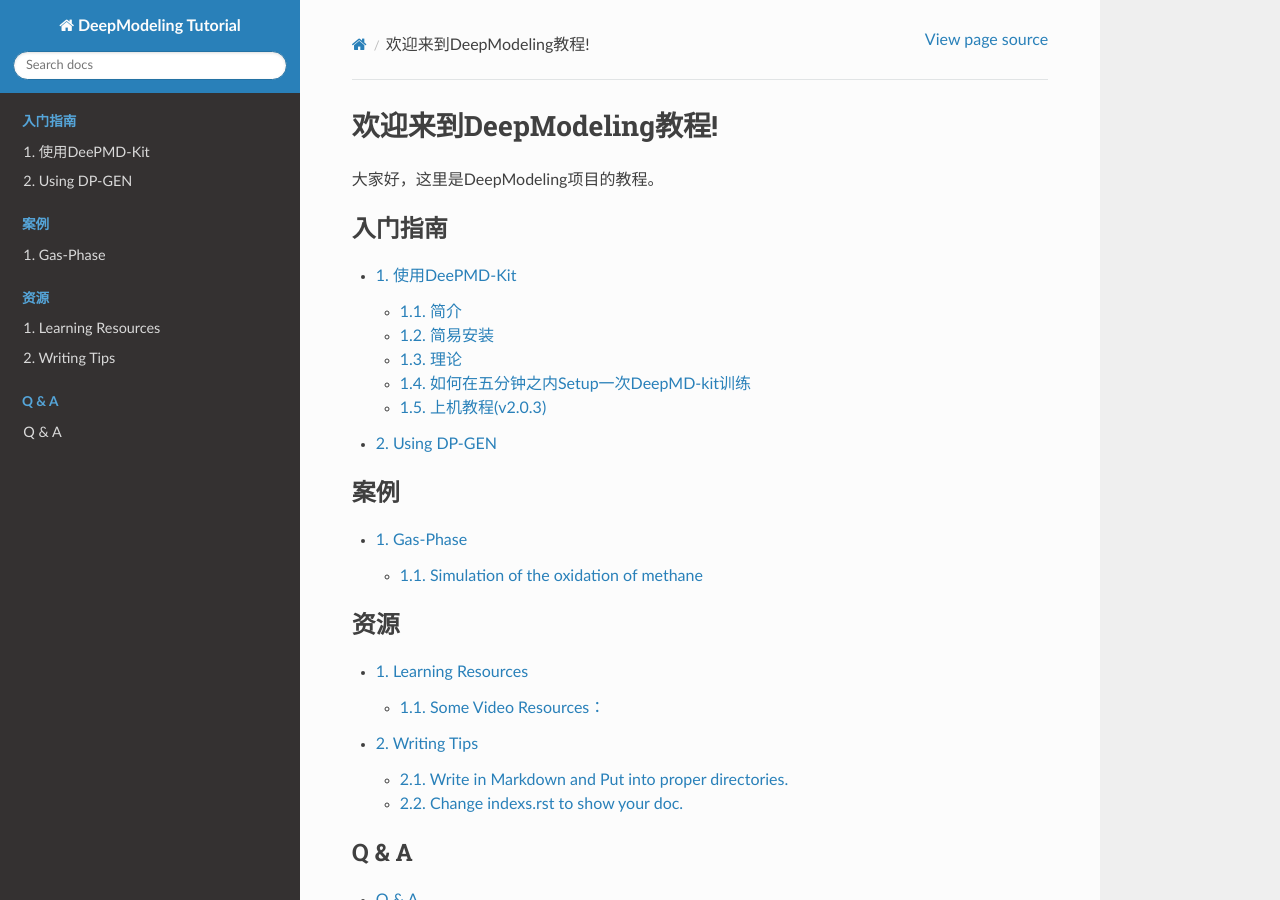
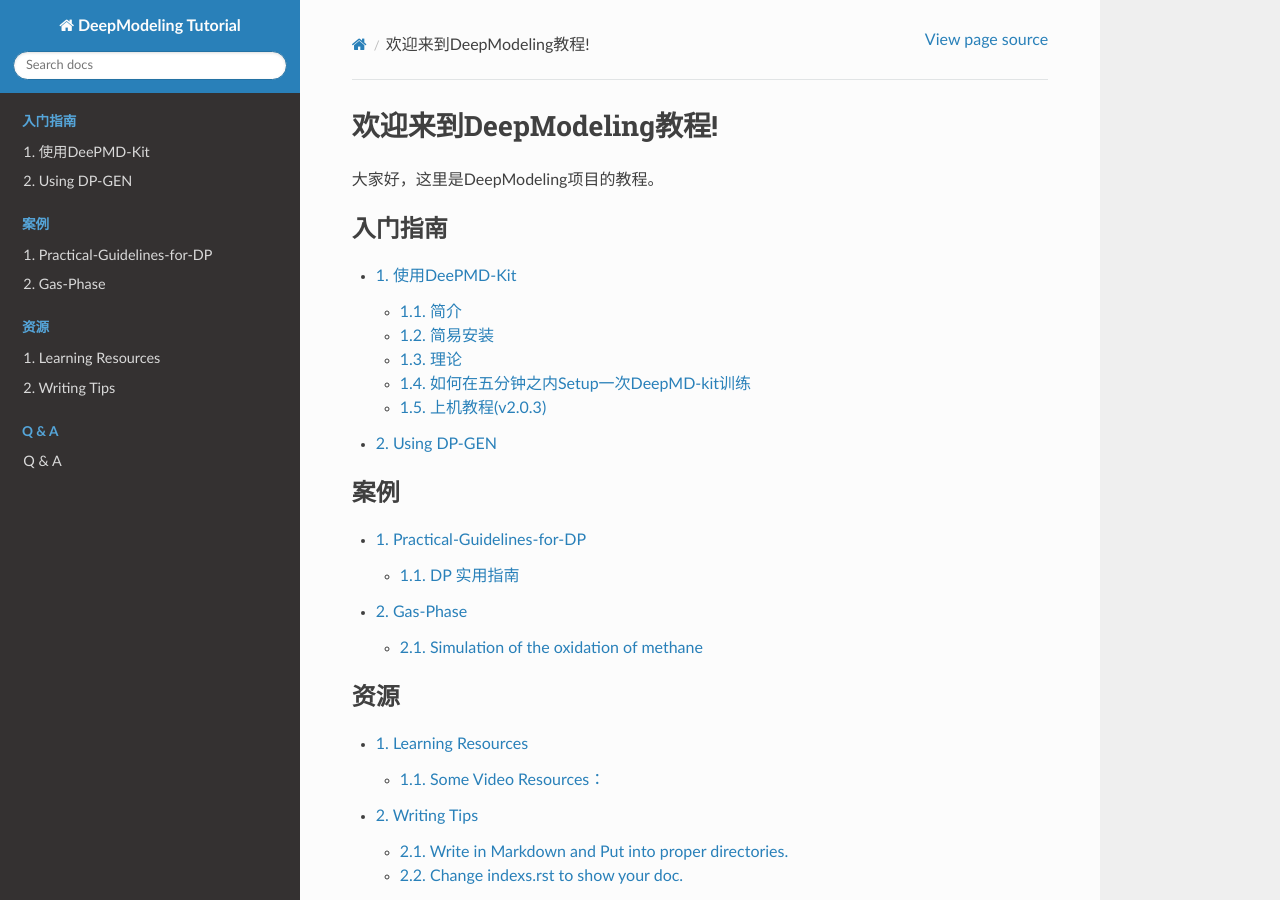
Before and after one commit to deepmodeling/tutorials-cn, a Sphinx documentation site: the page built from source/index.rst, in a window 1280 px wide and 900 px high. Built offline with Sphinx 7.4.7 and the Read the Docs theme 2.0.0, drawn with Linux system fonts in a browser that asks for light colours; some of the changed lines change nothing that is shown.

Commit message:
添加 DP 实用指南 到 Casestudies

```diff
--- /dev/null
+++ b/source/CaseStudies/Practical-Guidelines-for-DP/Practical-Guidelines-for-DP.md
@@ -0,0 +1,88 @@
+# DP 实用指南
+在开始一个新的 Deep Potential (DP) 项目之前，建议大家（尤其是新手）先阅读以下内容，以了解我们可以使用哪些工具、我们可能会遇到哪些问题和困难，以及我们如何顺利推进一个新的DP项目。本文的撰写重点是“**局域构型空间**”，这对于在处理DP项目时思考、分析和解决问题非常有用。本文分为三个主要部分:
+1. “了解你的工具箱” ：从局域构型空间的视角，简要介绍了DP方法以及DP-GEN（Deep Potential GENerator）和DP Library（Deep Potential Library）。
+2. “了解系统的物理性质” ：简单讨论了如何根据研究对象的属性设置参数，这可能对新手有所帮助。
+3. “了解问题的边界”：探讨如何以最有效的方式生成满足我们要求的DP模型，或者我们如何将项目切割成碎片并使项目更易于实施。
+
+---
+## 了解你的工具箱
+了解你的工具箱意味着你不仅需要知道工具箱里有什么，这些工具可以用来做什么，还知道这种工具的局限性以及使用这些工具时可能会发生什么样的风险。
+### DP
+深度势能 (DP) 是一种通过深度神经网络拟合原子间相互作用势（也叫势能面，potential energy surface, PES）的方法。训练数据集通常是由基于密度泛函理论（density functional theory, DFT）的方法计算获得。 相关软件是[DeePMD-kit](https://github.com/deepmodeling/deepmd-kit)。DP方法通用性高、准确性高、计算效率高且并行效率高，是最受欢迎的机器学习势之一。
+![DP](https://dp-public.oss-cn-beijing.aliyuncs.com/community-tutorial/DP.png)
+&emsp; 与其他机器学习势类似，DP的核心思想是系统的总能量可以划分为单个原子的势能之和，$E=∑_{i=0}^{n}E_i$, 其中每个原子的势能 $E_i$ 取决于它的局域原子构型。每个原子都由一个DP深度神经网络模型来描述 $E_i$。DP 模型由两组神经网络组成。第一组是嵌入网络，被设计为满足基本的不变性（置换、平移、旋转）要求，并将原子的局域环境编码为描述符。第二个是拟合网络，它将嵌入网络的输出映射到 $E_i$.
+![DP_Illustration](https://dp-public.oss-cn-beijing.aliyuncs.com/community-tutorial/DP_Illustration.png)
+#### 构型空间
+局域构型空间包括空间构型和化学构型。对于空间构型，以碳为例，可以结晶成石墨或金刚石。在石墨中，每个碳原子通过$\rm{sp}^2$键与其他三个碳原子相连 ，形成平面结构。在金刚石中, 每个碳原子通过 $\rm{sp}^3$ 键与其他四个碳相连。此外，碳还可以形成许多其他结构， 例如无定形结构，富勒烯等。除了局部原子结构的这些明显差异外，原子相对平衡位置的偏离也属于空间构型。对于化学构型，我们以理想的BCC晶格为例。在最简单的情况下，所有晶格位置都被同一个原子占据，例如Ti。另一种情况是四角被Ti占据，内中心被Al占据，是B2结构的有序TiAl化合物。因此，Ti周围的局域化学环境发生了变化。在更复杂的情况下，所有位点可能被不同的原子随机占据，例如高熵合金，可能导致巨大的化学构型空间。需要强调的是，这种划分为了便于理解做的概念性划分。实际上，空间构型和化学构型是耦合在一起的，不能明确分离开。
+
+![Configuration](https://dp-public.oss-cn-beijing.aliyuncs.com/community-tutorial/Configuration.png)
+#### 采样方法
+综上所述，在开发新的DP模型时"**我们所需要做的就是尽可能覆盖足够的局域构型空间**"。这里介绍实践中常用的局域构型空间采样方法。粗略地，这些方法可以分为四类：手动设计、MD+MC模拟、结构搜索和增强采样。
+- 手动设计
+  尽管可以使用多种多样的方法来辅助采样，但手动设计仍然是最重要的采样方法之一，尤其是对于缺陷结构的采样。例如，间隙、空位、层错、位错、表面、晶界的初始结构几乎总是需要人为构建。在其他一些情况下，初始结构也需要由专家构建，例如不同材料之间的相界面、吸附结构等。
+ - MD+MC模拟
+  MD和MC模拟是对局域构型空间进行采样的有效方法，也是最易实现的方法。例如，原子在固体中围绕平衡位置附近的振动（MD），液体中的局域环境的变化（MD），在固溶体中交换相似原子（MD+MC）等。MD/MC 模拟可以覆盖的构型空间取决于模拟的温度和时间。在实践中，也可以采用其他加速MD方法来更有效地辅助采样。
+- 结构搜索
+  结构搜索方法，例如[CALYPSO](http://www.calypso.cn/)，[USPEX](https://uspex-team.org/en)，有助于探索具有强方向键的材料的合理结构，(例如大多数陶瓷，以及一些其他无机非金属材料碳、硼、磷等) 或高压下的未知结构。在这种情况下，手动构建和MD+MC遍历能力不足。由于我们需要覆盖足够的构型空间，因此在结构搜索过程中，不仅需要收集稳态结构来丰富我们的数据集，还需要那些能量不是很高的亚稳态结构。
+-增强采样
+  增强采样是一种对稀有事件进行采样的有效方法，通常用于对PES周围的鞍点进行采样。在一个系统中，构型被采样的概率是 $p \propto exp(-U/k_BT)$。因此，高能态，例如相变中间态、反应的过渡态，很难通过MD模拟进行采样。在增强采样方法中，通常会添加偏置势以使PES变平，从而增强高能态被访问的概率。
+
+
+
+![Sampling_methods](https://dp-public.oss-cn-beijing.aliyuncs.com/community-tutorial/Sampling_methods.png)
+#### 局限性和风险
+由于机器学习模型有较好的表示和拟合能力，机器学习势比传统经验势更精确。但是，硬币总有正反面。几乎所有机器学习都有一个典型的缺点，即样本分布外的外推能力低。如下图所示，该模型在数据集覆盖的区域拟合得非常好，而在数据集未覆盖的区域预测了完全错误的结果。在这个例子中，由于靠近原子核区域缺乏排斥力，两个原子可能会非物理地结合在一起。通常，在采样期间，彼此靠得非常近的原子对是不在数据集中的。为了避免这种非物理结合，可以在这个区域人为地设计一些排斥势，或者在数据集中添加双原子构型，让模型自己学习近核排斥。
+![Risks](https://dp-public.oss-cn-beijing.aliyuncs.com/community-tutorial/Risks.png)
+&emsp;这只是一个简单的例子来说明如果训练数据集在局域构型空间上的覆盖率很差，模拟中可能发生的非物理现象的风险。这里说明机器学习势的这种风险，并不是鼓励人们在训练DP模型时覆盖所有构型空间。相反，在“了解问题的边界”一节中，我们鼓励大家对研究问题所在的构型空间区域进行采样。这意味着训练一个对所研究问题足够准确的DP模型即可。理论上讲，在某些情况下，构型空间可能会太大而无法完全采样。所以, “**训练一个全局可用的稳定DP模型并不是一件容易的事**”。
+
+### DP-GEN
+DP-GEN是“Deep Potential GENerator”的缩写，是在同步学习框架下设计的DP模型自动生成器。在DP-GEN中，数据集的增加和DP模型的改进是同时进行的。[DP-GEN](https://github.com/deepmodeling/dpgen)软件可以自动管理整个流程，包括准备作业脚本 (例如训练模型，探索构型空间、检查现有模型在构型空间的准确性并筛选出准确性不足的候选构型，以及通过DFT计算给候选构型打标签), 将作业提交到云计算或其他高性能计算集群上, 并监控工作状态。下图显示了一个典型的DP-GEN自动迭代流程，包括三个典型的过程：
+1. 训练一组DP模型（通常是四个），这些模型将被用来探索构型空间并检查探索的构型是否能够被准确预测。
+2. 采用其中一个DP模型探索构型空间，并通过比较不同DP模型之间的预测偏差来检查每个构型的预测精度。
+3. 选择一些预测精度较低的构型作为候选构型，并通过DFT计算给候选构型打标签。
+
+最初，需要提供一个包含数百至数千个DFT计算获得的数据集（初始数据集），之后便可以启动并连续运行DP-GEN的自动迭代流程。初始数据集可以由DP-GEN软件生成 (例如通过使用"init_bulk", "init_surf"模块,或者"autotest" 模块), 也可以自己生成。在DP-GEN迭代过程中，数据集对构型空间的覆盖范围是有限的，尤其是在前几轮迭代中。正如在“局限性和风险”一节中所讲，在此时数据集上训练的DP模型能力也是受限的。当构型在已探索区域内时，模型能够准确预测该构型；当构型稍微超出已探索区域的边界时，预测结果准确性不足；当构型远离已探索区域时，预测则是错误的。此外，当使用DP模型探索构型空间时（例如通过MD），当构型远离已探索区域时，可能会出现非物理构型。为了避免选择非物理构型，只选择已探索区域边界附近的那些构型作为候选。因此，选择候选构型时需要设置预测偏差的上下限。在实践过程中，如果存在可用的经验势，则可以使用经验势来进行采样，这将更加稳健，并且可以避免出现非物理构型。在这种情况下，可以将预测偏差的上限设置为一个较大的值。通过改变采样方法或采样参数，探索区域的边界随着迭代而扩展，例如增加MD温度和模拟时间。
+![DP-GEN](https://dp-public.oss-cn-beijing.aliyuncs.com/community-tutorial/DP_GEN.png)
+
+### DP Library
+DFT方法计算量大且非常耗时。因此，我们建立了[DP library](https://dplibrary.deepmd.net/)共享DFT计算源数据，以避免由于重复计算造成的浪费，并鼓励大家贡献自己的DFT源数据，丰富数据集，并不断改进DP模型。有了这个基础设施，对构型空间不同区域的采样可以由不同的研究人员贡献，如下图所示。当数据集更加丰富时，可以自动重新训练和改进DP模型。最后，在[DP library](https://dplibrary.deepmd.net/)上会得到许多DP模型。这些模型适用于大多数问题，以便研究人员可以将精力集中于应用DP模型解决实际问题，而不是耗费在构建DP模型中。当我们需要一个DP模型时，可以按照以下步骤检查应该做什么：
+1. 检查是否存在训练好的模型，直接从[DP library](https://dplibrary.deepmd.net/)下载模型
+2. 如果不存在，检查是否[DP library](https://dplibrary.deepmd.net/)上是否存在可用的DFT数据集，自己添加一些数据并训练一个模型
+3. 如果既没有训练好的模型也没有任何有价值的数据，则从头开始生成数据并从头开始训练模型
+5. 如果你愿意，将DFT源数据和模型贡献给[DP library](https://dplibrary.deepmd.net/)，以方便更多人使用你的数据或者模型。
+
+![DP_LIB](https://dp-public.oss-cn-beijing.aliyuncs.com/community-tutorial/DP_LIB.png)
+
+## 了解系统的物理性质
+当实施一个DP项目时，有许多参数需要确定。例如：生成初始数据集时，形变量和位移量；利用分子动力学采集构型空间时，温度、压强和模拟步数等。虽然可以从其他地方复制一些脚本并且在不怎么修改参数的情况下运行DP-GEN，但在实践中这并不是一个好办法。我们需要了解研究体系的物理性质以便帮助设计各种参数，获得更优的实践经验。
+&emsp; 局域构型空间的势能面形状取决于与之相关的键合强度。下图显示了化学键强度图谱。与弱化学键的相关的构型空间对应的局部势能面形状是相对平缓的，而与强化学键相关的构型空间对应的局部势能面形状是尖锐的。
+![bond_nature](https://dp-public.oss-cn-beijing.aliyuncs.com/community-tutorial/bond_nature.png)
+1.尖锐区域：势能面中的深谷
+-单个分子的振动
+-固体中原子的振动
+2.平缓区域：势能面中的浅坑
+-液体中原子或分子的运动
+-固溶体
+3.势垒区域：
+-相变路径中间态
+-反应的过渡态
+以液体分子为例。分子内的化学键对应一个尖锐的势能面，对应于构型空间中原子在平衡位置附近的振动。振动的特征时间非常短(~fs)，因此在短时间MD模拟中，对构型空间的采样可能就比较充分了。相比之下，分子间化学键对应一个平缓的势能面，在构型空间中体积较大。分子间相互移动的特征时间较大（-ps），因此构型空间中的充分采样需要长时间MD模拟，或从不同构型开始的许多短时间MD模拟。类似的考虑也适用于化学构型空间。以$\rm{Zr}_{1−x}{Hf}_xC$为例，众所周知，改变Zr-Hf并不会显著改变能量，这与平缓的势能面相对应，因此就需要较多的MC步数来对构型空间进行采样。然而，反位缺陷Zr-C或Hf-C的能量非常高。因此，可能不需要对反位缺陷进行采样。
+![PES](https://dp-public.oss-cn-beijing.aliyuncs.com/community-tutorial/PES.png)
+&emsp;为了简单起见，以Al为例来阐述材料的物理性质与DP-GEN参数之间的关系。
+1.首先需要生成初始数据集。例如，使用DP-GEN中提供的“init_bulk”方法。在该方法中，我们需要设置整体的单轴压缩/膨胀、晶格变形以及原子移动的范围。通常，对于固体材料而言，从室温到熔点的体积膨胀约为5%，沿每个方向约为2%。因此，除了在高压区域外，将线性压缩/膨胀范围设置为±2%通常可以很好地覆盖固体边界。随机的晶格变化也可以设置为类似的值，例如，对于每个应变模式可以取为[-3%，3%]间的随机数。原子位置移动的值可参考最近邻的键长（例如<1%d，其中d为键长）。一般情况下可以设为0.01Å。
+2.当使用DP-GEN自动迭代时，我们一般通过不断增加温度和压强进行MD模拟对构型空间进行采样。温度的设置可以参考Al的熔点Tm (~1000 K）与此同时，关于压强的设置可以参考 铝的体模量B (~80 GPa)。例如，可以将温度设置为四组：[0.0Tm，0.5Tm]，[0.5Tm，1.0Tm]，[1.0Tm，1.5Tm]和[1.5Tm，2.0Tm]。在每组中可以选择几个温度值，例如，可以将[0.0Tm，0.5Tm]分成[0.0Tm，0.1Tm，0.2Tm，0.3Tm，0.4Tm]（实际上，0.0Tm是无用的）。在MD模拟的过程中，压力会发生波动，在小体系中，其幅度可能约为体模量的1%。因此，将压强设定为[0.00B、0.03B、0.06B、0.09B]通常就足够了。添加-0.01B可能有助于固体结构的采样，一般不会为液体结构设置负压，以避免模拟盒子持续膨胀的风险。
+3.选择候选构型的上下限（“trust_level_low”和“trust_level_high”）可能取决于体系中最强的化学键。例如，分子体系中的值可能高于金属体系中的值。在固体中，上限和下限约为力的RMSE（约化均方误差）$\sqrt{\sum f_i^2} $的0.2和0.5。此外，上下限取值也可参考熔点或体模量，因为力与这些性质成正比。例如，对于Al来说DP-GEN的“trust_level_low”为0.05 eV/Å，而W的“trust_level_low”为0.15 eV/Å，其值是Al的三倍。W的熔点（~3600 K）也是Al熔点（~1000 K）的约三倍。当对照上述键合强度图谱时，这些物性可以作为好的参考指标，用来辅助设定DP-GEN的参数。然而，这些标准可能不适用于液体分子。这是由于液体分子内键合很强，即使它们的熔点很低，但仍然需要相对较高的上下限值。
+## 了解问题的边界
+请记住，“**训练一个全局可用的稳定DP模型并不是一件容易的事**”。通常，我们只需要一个符合我们要求的DP模型。对于不同的任务，数据集需要覆盖的构型空间范围是不同的。下面举一个例子来说明：
+1.我们对Al的室温弹性性能感兴趣
+-我们对Al弹性性质的温度依赖性更感兴趣
+2.我们对Al的熔点感兴趣
+-我们对Al的凝固过程更感兴趣
+3.我们对铝的缺陷（例如，空位、间隙、位错、表面、晶界）感兴趣
+![Example_Al](https://dp-public.oss-cn-beijing.aliyuncs.com/community-tutorial/Example_Al.png)
+
+&emsp;在第一种情况下，计算弹性性质只需要平衡态附近小形变构型。因此，只需要铝固态的平衡态附近的数据。运行DP-GEN从000到006对应的迭代可能就足够了。此外，如果我们想知道弹性性质的温度依赖关系，应该添加从007到024的迭代，进一步采样铝固态的高能状态（例如，热膨胀导致的晶格膨胀）。
+&emsp;在第二种情况下，图中的所有迭代都应该进行，对铝的固态和液态构型都进行采样。然而，如果我们关心液态铝的形核细节。数据集可能足以（或不足以）准确描述固液界面。通常情况下，如果材料中的键合方向性不强，例如，对于大多数金属而言数据集就足够了。有时，当材料中的键合具有强方向性时，情况并非如此。例如，Ga、Si等。然后，应在DP-GEN过程中结合增强采样的方法对一些特殊构型进行取样，例如，形核。如图所示可以沿图中的虚线进行多次模拟，以收集鞍点周围的构型。
+&emsp;在第三种情况下，需要基于缺陷构型（例如，空位、间隙、位错、表面、晶界）进行额外的DP-GEN过程。幸运的是，缺陷周围的一些局部原子结构可能类似于一些扭曲的晶格结构或非晶结构。因此，在采样期间，没有必要完全包括所有缺陷构型。
+&emsp;从这个简单的例子可以看出，如果能很好地定义一个问题的边界，大部分工作都可以节省下来。例如，如果我们只关心铝的弹性性质，就没有必要对熔体或缺陷构型进行采样，即便一般而言在开发金属的DP模型时都会对熔体和缺陷构型进行采样。相比之下，在开发化合物的DP模型时，尤其是对于那些具有复杂结构的化合物，只有在必要时才对熔体和缺陷构型进行采样。因此，在开始一个新问题之前，需要花一些时间思考问题的边界在哪里，以及应该覆盖多大的构型空间。
+&emsp;当我们得到一个新项目时，与其过于兴奋迫不及待地付诸实践，倒不如先将项目分割成一些更容易实现的小目标，这可能有助于整个项目的实施。例如，如果我们的最终目标是研究Al的缺陷，我们可以将整个问题分成几个部分并分阶段进行，如上文所述的阶段1、2和3。在每个阶段之后，我们可以获得一些里程碑成果，之后再顺利进入下一阶段。
--- /dev/null
+++ b/source/CaseStudies/Practical-Guidelines-for-DP/index.rst
@@ -0,0 +1,12 @@
+
+===========================
+Practical-Guidelines-for-DP
+===========================
+
+
+
+.. toctree::
+   :maxdepth: 3
+   :caption: Practical-Guidelines-for-DP
+
+   Practical-Guidelines-for-DP
--- a/source/index.rst
+++ b/source/index.rst
@@ -24,6 +24,7 @@
    :numbered:
    :caption: 案例
 
+   CaseStudies/Practical-Guidelines-for-DP/index
    CaseStudies/Gas-phase/index
 
 .. toctree::
```
